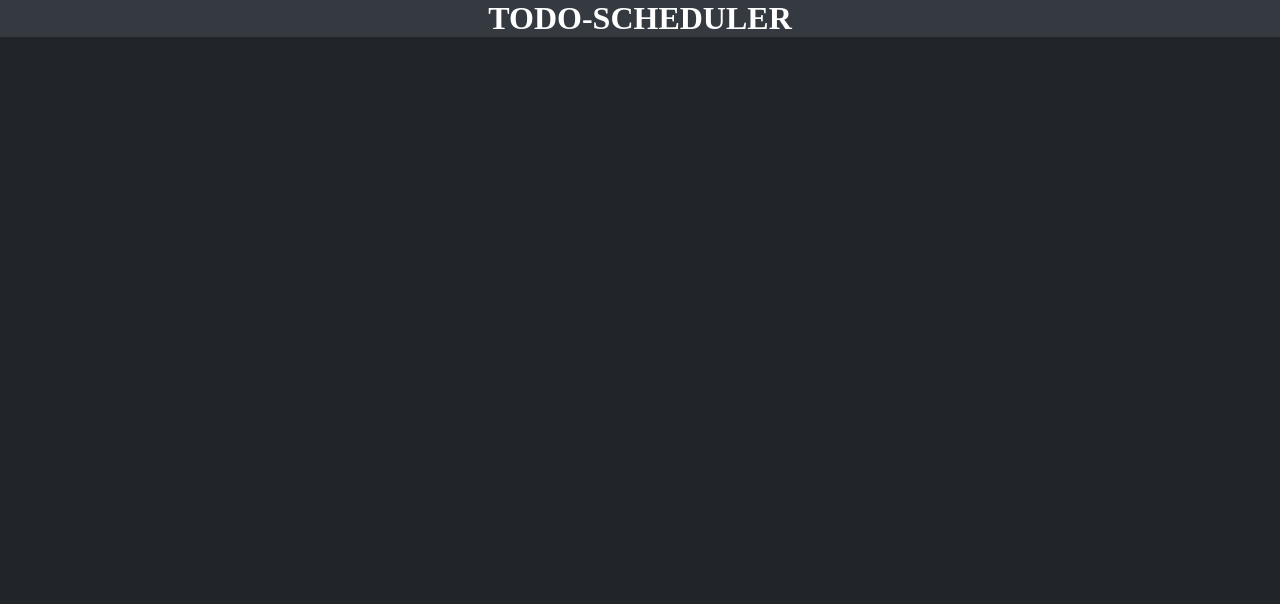
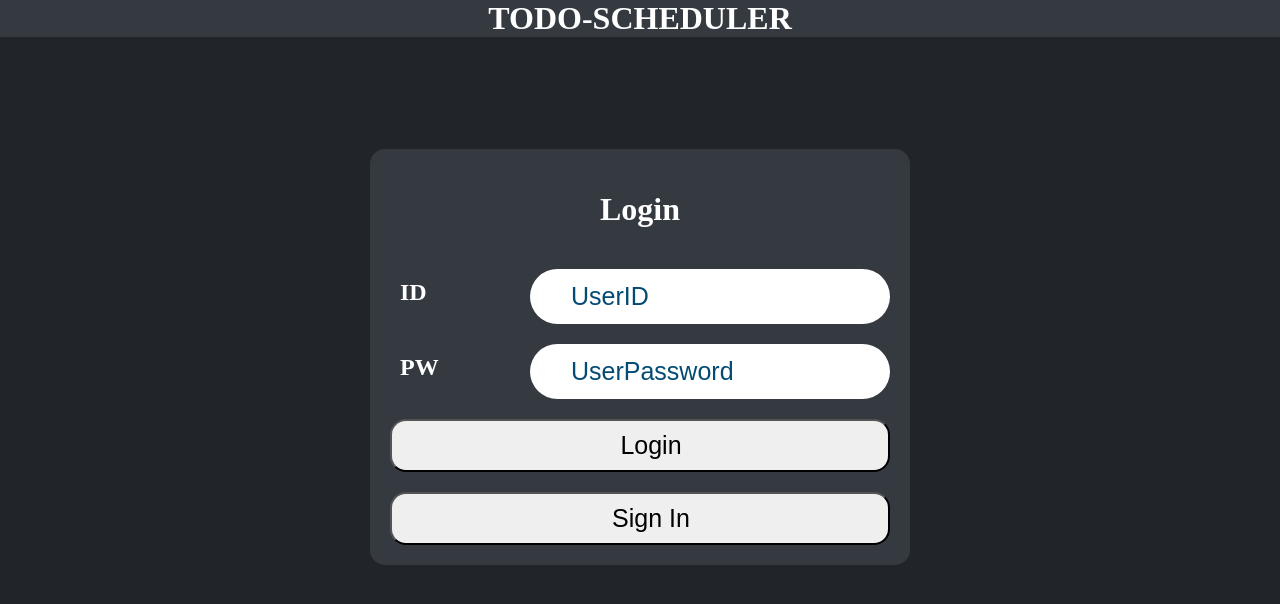
Before and after one commit to Sersoc/todo-scheduler, a React (Vite) app in the folder frontend/: page /Login in a window 1280 px wide. Before the commit this address had no page. Shown: the top 604 px of the page. Built offline with nearby package versions, Linux system fonts and the light colour scheme.

Commit message:
feat : add feature switching page to home when login complete

```diff
--- a/frontend/src/App.tsx
+++ b/frontend/src/App.tsx
@@ -1,8 +1,9 @@
-import { Link } from "react-router-dom";
+import { Link, Navigate } from "react-router-dom";
 import "./assets/styles/style.css";
 import { BrowserRouter as Router, Routes, Route } from "react-router-dom";
 import Login from "./components/Login";
 import SignIn from "./components/SignIn";
+import Home from "./components/Home";
 function App() {
   return (
 
@@ -13,8 +14,10 @@ function App() {
           </Link>
         </div>
         <Routes>
-          <Route path="/" element={<Login />}></Route>
-          <Route path="/signin" element={<SignIn />}></Route>
+          <Route path="/" element={localStorage.getItem("authToken")? <Home/> : <Navigate to="Login" />}/>
+          <Route path="/login" element = {<Login />}/>
+
+          <Route path="/signin" element={<SignIn />}/>
         </Routes>
       </Router>
 
--- a/frontend/src/components/Home.tsx
+++ b/frontend/src/components/Home.tsx
@@ -1,5 +1,5 @@
 export default function Home(){
     return(<>
-    {}
+    <h2>Home</h2>
     </>)
 }
--- a/frontend/src/components/Login.tsx
+++ b/frontend/src/components/Login.tsx
@@ -8,7 +8,9 @@ export default function Login() {
   const [userPassword, setUserPassword] = useState("");
   const navigate = useNavigate();
   const handleLogin = async (event: React.FormEvent<HTMLFormElement>) => {
+    event.preventDefault();
     const response = await fetch(`http://localhost:5000/login`, {
+      method : "POST",
       headers: {
         "Content-Type": "application/json",
       },
@@ -18,7 +20,7 @@ export default function Login() {
       }),
     });
 
-    event.preventDefault();
+
 
     const data: LoginResponse = await response.json();
     console.log(`data token ${data.token}`);
@@ -27,7 +29,7 @@ export default function Login() {
     window.location.reload();
   };
 
-  const handlerPage = () => {
+  const handlePage = () => {
     navigate("/signin");
   };
   return (
@@ -59,7 +61,7 @@ export default function Login() {
           />
         </section>
         <button type="submit">Login</button>
-        <button type="button" onClick={handlerPage}>
+        <button type="button" onClick={handlePage}>
           Sign In
         </button>
       </form>
```
Also changed, not shown: 1 other file (tests, documents, lock files or other folders).
